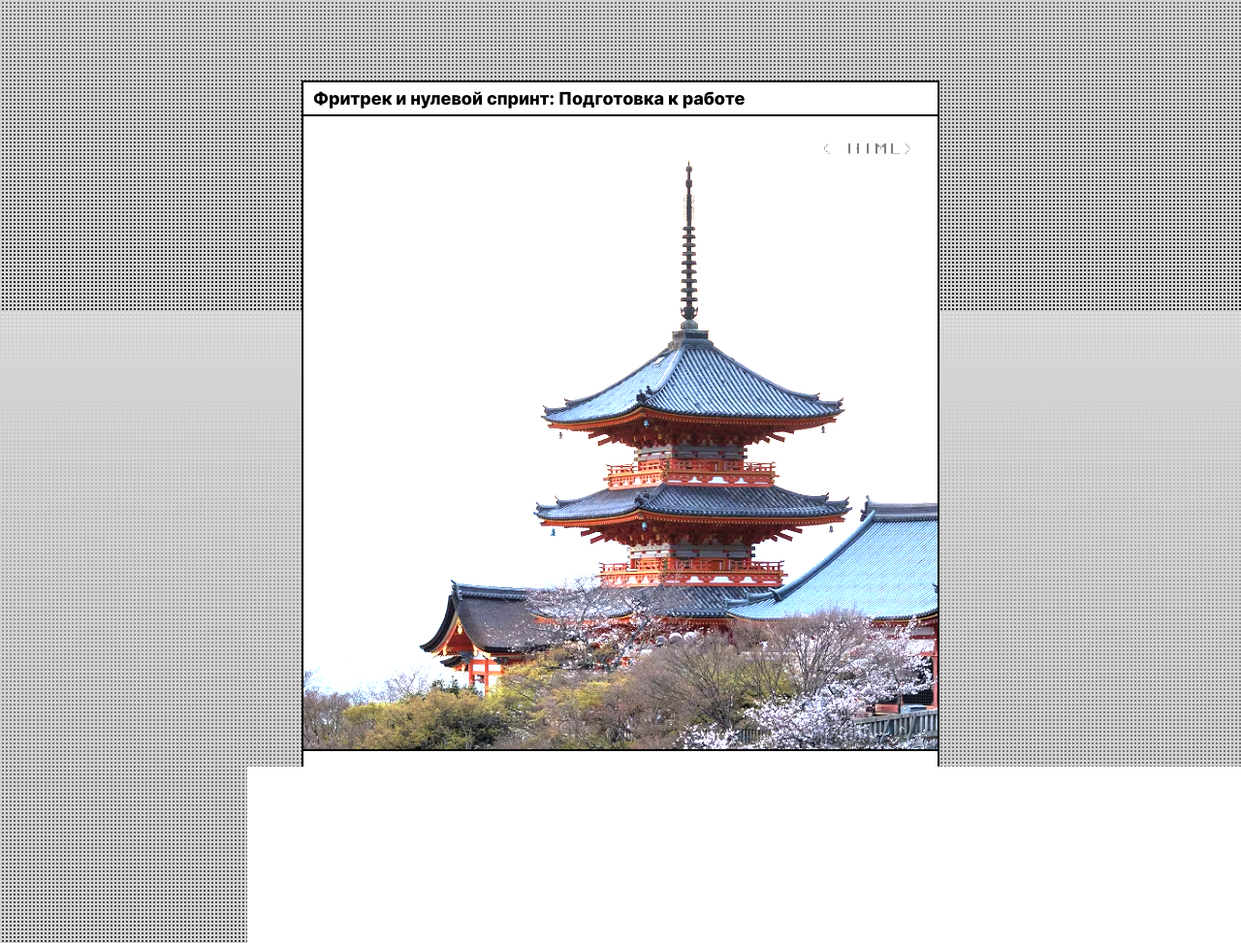
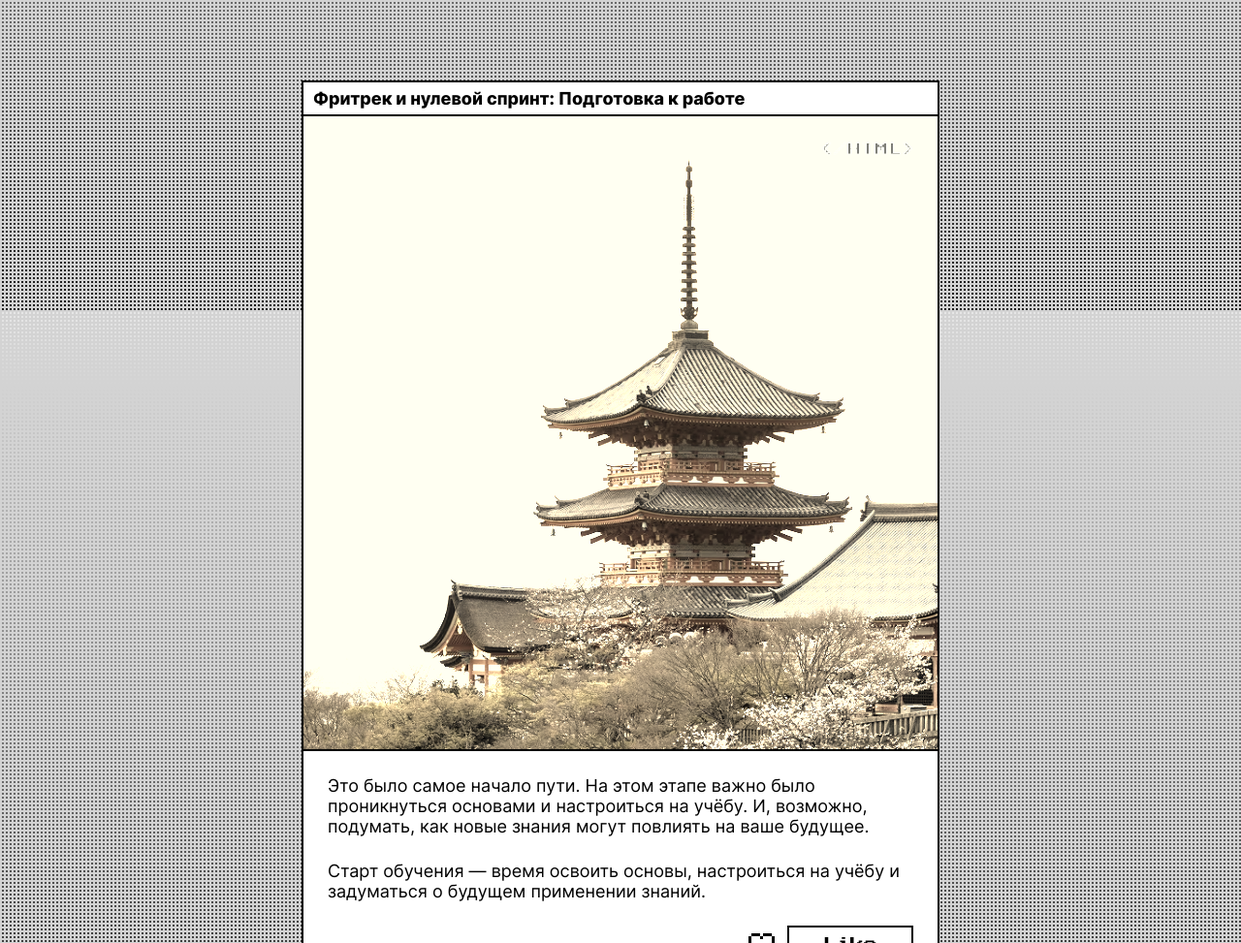
Before and after one commit to ishbnv/zakrivayuschiy-teg-f, a website: page index.html in a window 1280 px wide. Shown: the part 480-1453 px from the top of the page at 97% size. Drawn offline with Linux system fonts and the light colour scheme; files whose address does not match are found by name.

Commit message:
Фильтры

```diff
--- a/styles/style.css
+++ b/styles/style.css
@@ -324,7 +324,7 @@
 }
 
 .retro {
-  filter: brightness(200%);
+  filter: brightness(200%) sepia(80%);
 }
 
 .contrast {
```
